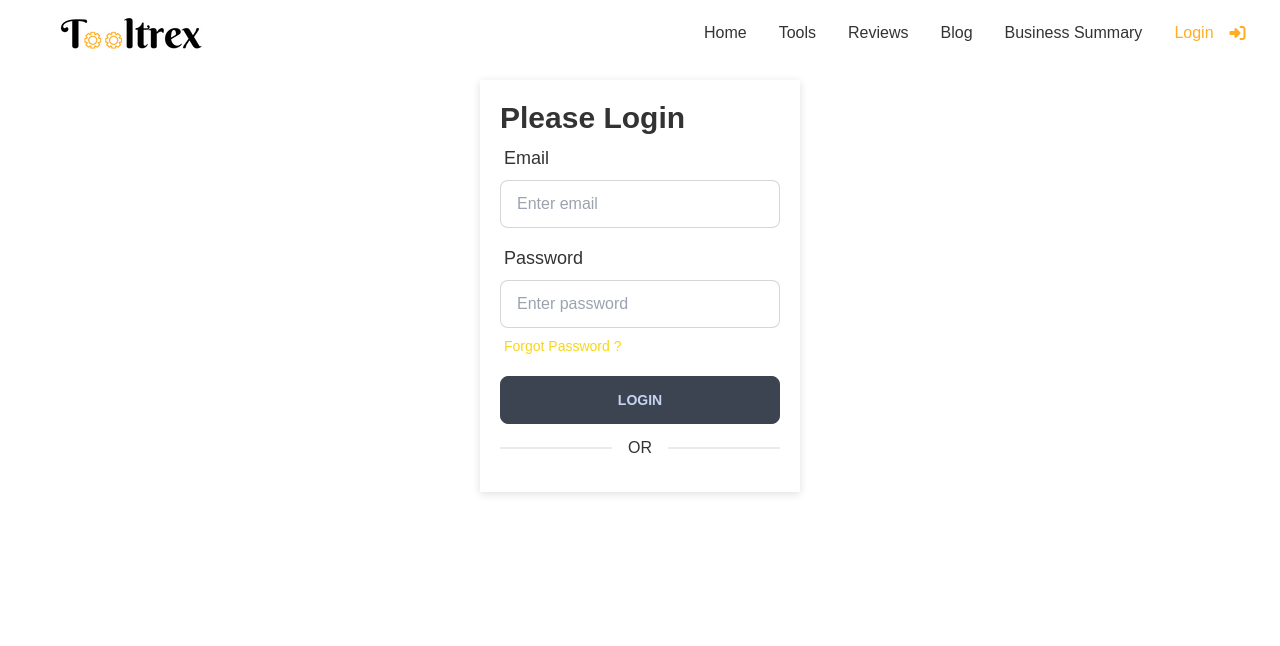
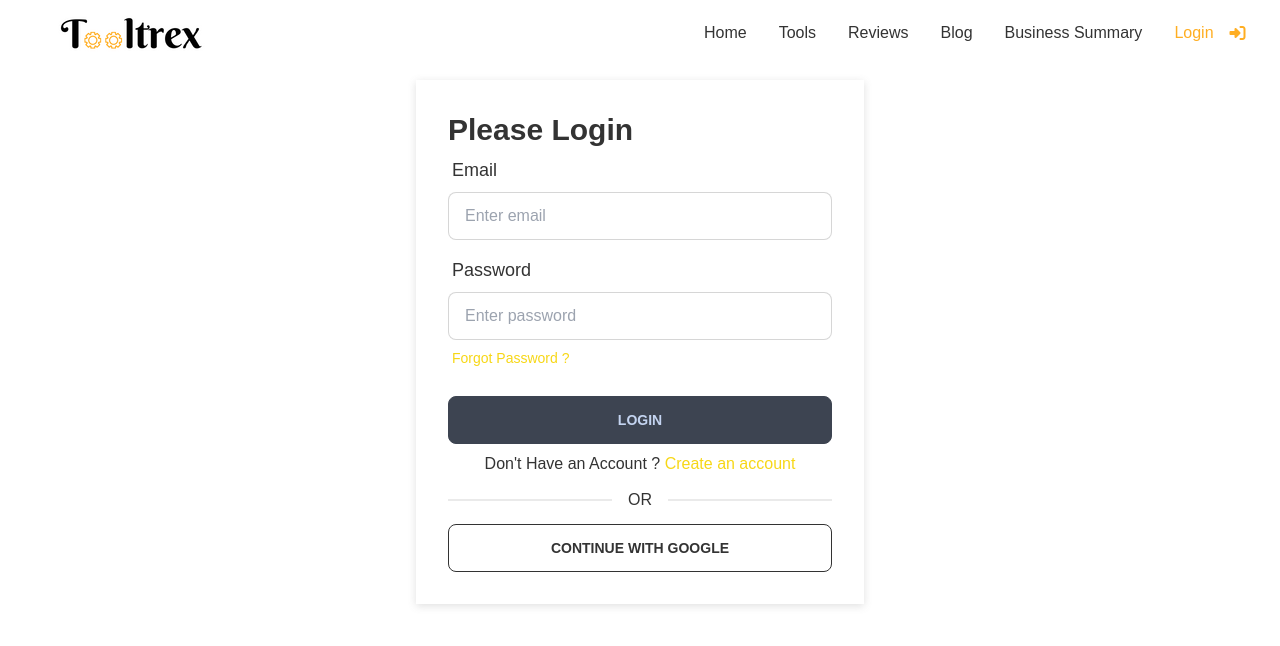
Before and after one commit to antor10655gh/-manufacturer-website-client-side, a React (Create React App) app: page /login in a window 1280 px wide. Shown: the top 646 px of the page. Built offline with nearby package versions, Linux system fonts and the light colour scheme; no server answers.

Commit message:
add social login

```diff
--- a/src/Pages/Login/Login.js
+++ b/src/Pages/Login/Login.js
@@ -1,6 +1,15 @@
 import React from "react";
+import { useSignInWithGoogle } from "react-firebase-hooks/auth";
+import { Link } from "react-router-dom";
+import auth from "../../firebase.init";
 
 const Login = () => {
+  const [signInWithGoogle, user, loading, error] = useSignInWithGoogle(auth);
+
+  if (user) {
+    console.log(user);
+  }
+
   return (
     <div className="pt-20">
       <div className="grid grid-cols-1 place-items-center">
@@ -8,7 +17,7 @@ const Login = () => {
           style={{
             boxShadow: "rgba(99, 99, 99, 0.2) 0px 2px 8px 0px",
           }}
-          class="form-control w-full max-w-xs p-5"
+          class="form-control w-full max-w-md p-8"
         >
           <header>
             <h1 className="text-xl lg:text-3xl font-bold">Please Login</h1>
@@ -19,7 +28,7 @@ const Login = () => {
           <input
             type="text"
             placeholder="Enter email"
-            class="input input-bordered w-full max-w-xs mb-2"
+            class="input input-bordered w-full max-w-md mb-2"
           />
           <label class="label">
             <span class="label-text text-lg">Password</span>
@@ -27,17 +36,29 @@ const Login = () => {
           <input
             type="password"
             placeholder="Enter password"
-            class="input input-bordered w-full max-w-xs"
+            class="input input-bordered w-full max-w-md"
           />
-          <label class="label pb-5">
+          <label class="label mb-5">
             <button className="text-secondary text-sm">
               Forgot Password ?
             </button>
           </label>
-          <button class="btn btn-wide w-full">Login</button>
+          <button class="btn btn-wide w-full mb-2">Login</button>
+          <span className="text-center">
+            Don't Have an Account ?{" "}
+            <Link to="/signup" className="text-secondary">
+              Create an account
+            </Link>
+          </span>
           <div class="flex flex-col w-full border-opacity-50">
             <div class="divider">OR</div>
           </div>
+          <button
+            onClick={() => signInWithGoogle()}
+            class="btn btn-outline btn-wide w-full"
+          >
+            Continue With Google
+          </button>
         </div>
       </div>
     </div>
```
